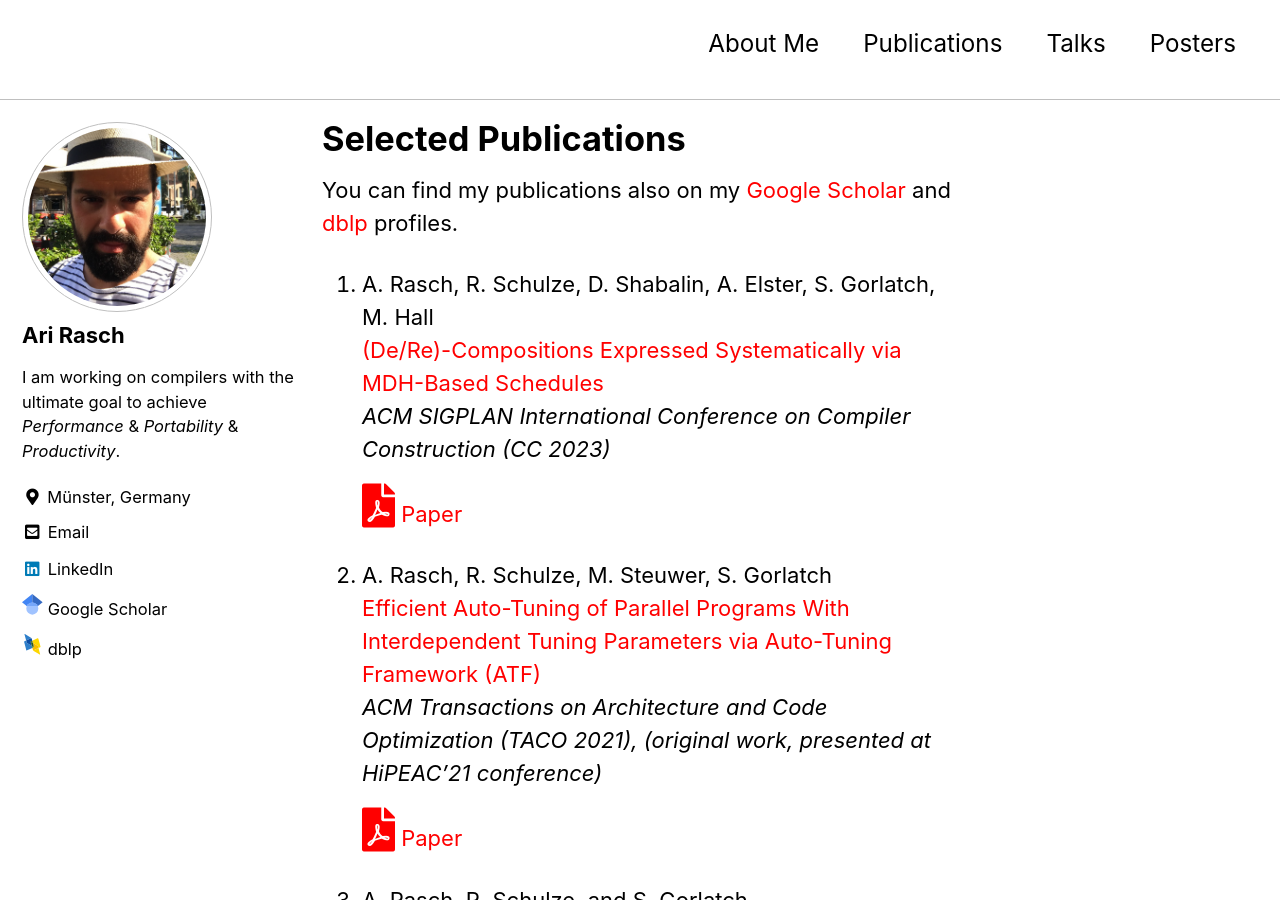
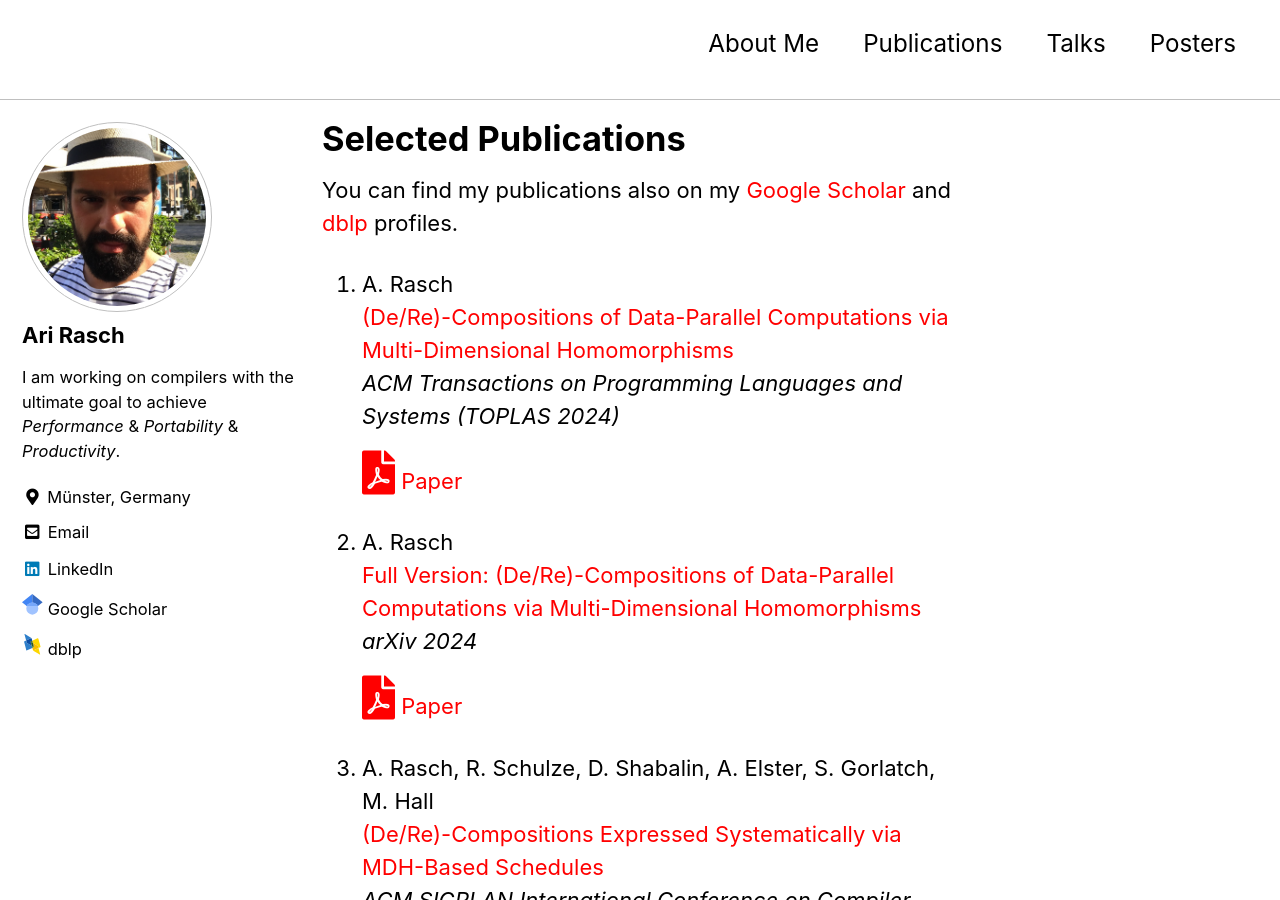
Before and after one commit to AriRasch/arirasch.github.io, a Jekyll site: the page built from publications.md, in a window 1280 px wide and 900 px high. Built offline with Jekyll 4.4.1, drawn with Linux system fonts in a browser that asks for light colours; cached includes are drawn as plain includes; our own code applies the rules of GitHub Pages for plain Markdown files.

Commit message:
Ari rasch patch 1 (#12)
* Update publications.md

* added toplas24 paper

* added arxiv paper

---------

Co-authored-by: Ari Rasch <a_rasc01@uni-muenster.de>

```diff
--- a/publications.md
+++ b/publications.md
@@ -6,6 +6,16 @@ author_profile: true
 # Selected Publications
 
 You can find my publications also on my [Google Scholar](https://scholar.google.de/citations?user=njDb_rMAAAAJ&hl=en&oi=ao) and [dblp](https://dblp.uni-trier.de/pid/204/7105.html) profiles.
+
+1.  A. Rasch \\
+    [(De/Re)-Compositions of Data-Parallel Computations via Multi-Dimensional Homomorphisms](https://dl.acm.org/doi/10.1145/3665643) \\
+    *ACM Transactions on Programming Languages and Systems (TOPLAS 2024)*\\
+    <a href="../assets/files/publications/toplas24/paper.pdf"><i class="fas fa-file-pdf" style="color: red; font-size: 2em; padding-top: .4em"></i></a> [Paper](../assets/files/publications/toplas24/paper.pdf)
+
+1.  A. Rasch \\
+    [Full Version: (De/Re)-Compositions of Data-Parallel Computations via Multi-Dimensional Homomorphisms](https://dl.acm.org/doi/10.1145/3665643) \\
+    *arXiv 2024*\\
+    <a href="../assets/files/publications/arxiv24/paper.pdf"><i class="fas fa-file-pdf" style="color: red; font-size: 2em; padding-top: .4em"></i></a> [Paper](../assets/files/publications/arxiv24/paper.pdf)
 
 1.  A. Rasch, R. Schulze, D. Shabalin, A. Elster, S. Gorlatch, M. Hall \\
     [(De/Re)-Compositions Expressed Systematically via MDH-Based Schedules](https://dl.acm.org/doi/abs/10.1145/3578360.3580269) \\
```
Also changed, not shown: 2 other files.
